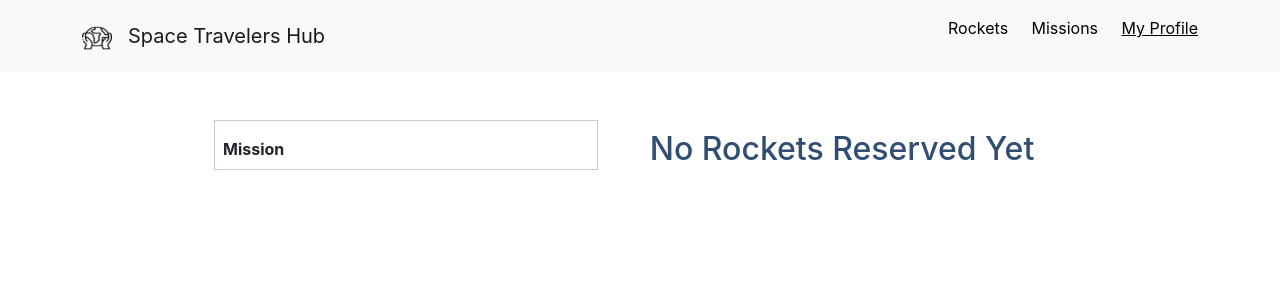
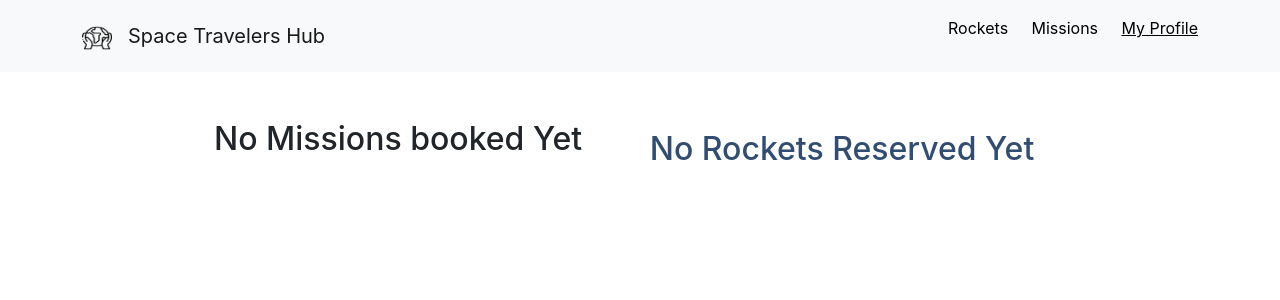
Before and after one commit to AlexRS90/space-travelers, a React (Create React App) app: page /myProfile in a window 1280 px wide. Shown: the top 300 px of the page. Built offline with nearby package versions, Linux system fonts and the light colour scheme.

Commit message:
add description to the README.md file

```diff
--- a/src/components/MyProfile.js
+++ b/src/components/MyProfile.js
@@ -14,11 +14,7 @@ const MyProfile = () => {
   return (
     <div className="table-wrapper">
       <table className="table table-striped mission-section">
-        <thead>
-          <tr>
-            <th>Mission</th>
-          </tr>
-        </thead>
+        <h2>{(reservedMissions.length === 0 ? 'No Missions booked Yet' : 'My Missions')}</h2>
         {reservedMissions && reservedMissions.map((reserMisson) => <MissionCardProfile reserMisson={reserMisson} key={reserMisson.mission_id} />)}
       </table>
       <div className="rockets-wrapper">
```
Also changed, not shown: 1 other file (tests, documents, lock files or other folders).
